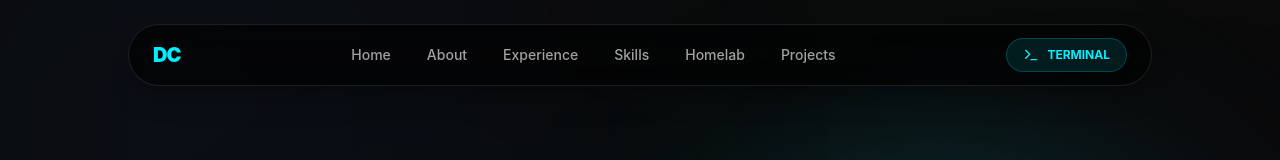
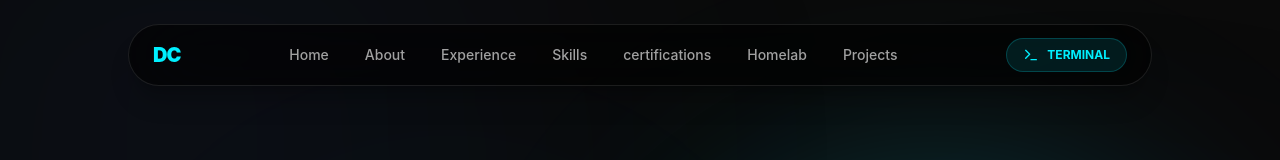
Before and after one commit to TheTrueSergeant1/danielcastleberry-portfolio, a React (Vite) app: page / in a window 1280 px wide. Shown: the top 160 px of the page. Built offline with nearby package versions, Linux system fonts and the light colour scheme.

Commit message:
Add 'certifications' to Navbar links

```diff
--- a/src/App.jsx
+++ b/src/App.jsx
@@ -114,7 +114,7 @@ const Navbar = ({ toggleTerminal }) => {
   const [isOpen, setIsOpen] = useState(false);
   const navRef = useRef(null);
   const menuRef = useRef(null);
-  const links = ['Home', 'About', 'Experience', 'Skills', 'Homelab', 'Projects'];
+  const links = ['Home', 'About', 'Experience', 'Skills', 'certifications', 'Homelab', 'Projects'];
 
   useGSAP(() => {
     // Force start state to avoid glitches
```
